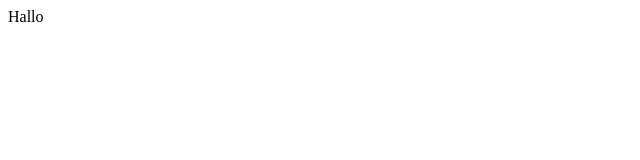
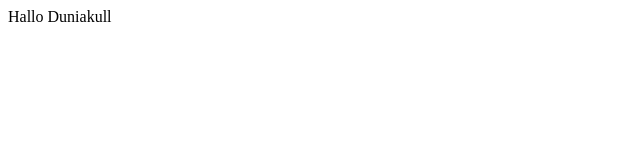
Before and after one commit to AbdulRosyid-dev/Tes-Git, a plain HTML site: page index.html in a window 1280 px wide. Shown: the full height of the page, 0-640 px from the left. Drawn offline with Linux system fonts and the light colour scheme.

Commit message:
feat:initial

```diff
--- a/index.html
+++ b/index.html
@@ -6,6 +6,6 @@
     <title>Document</title>
   </head>
   <body>
-    Hallo
+    Hallo Duniakull
   </body>
 </html>
```
